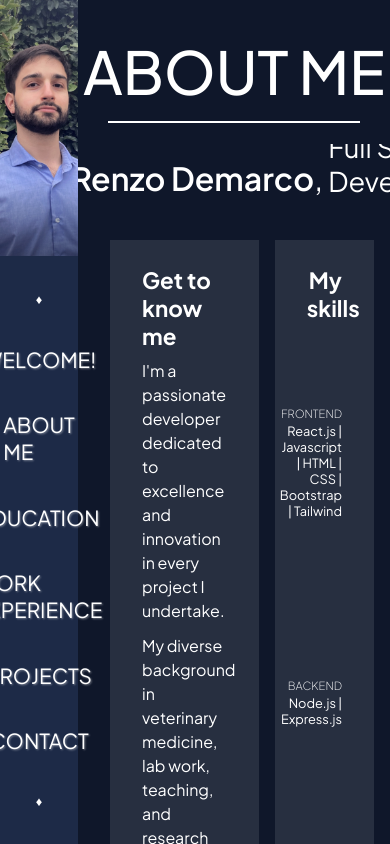
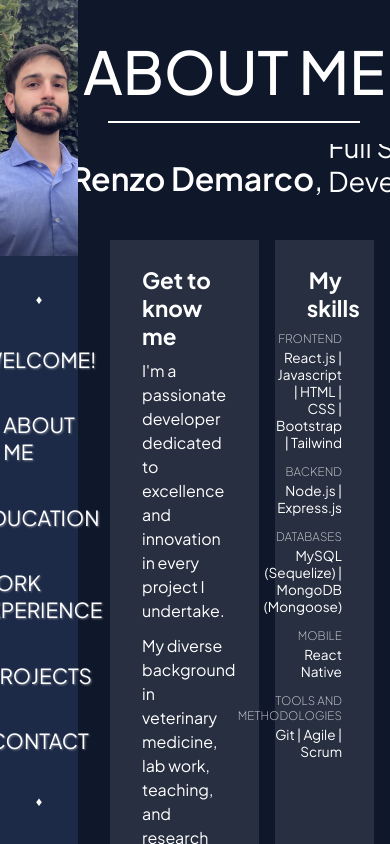
Before and after one commit to renzodemarco/portfolio, a React (Vite) app: page / in a window 390 px wide. Both pictures are taken after a click on the button "Let's start working together". Shown: the top 844 px of the page. Built offline with nearby package versions, Linux system fonts and the light colour scheme.

Commit message:
add responsive 1500px

```diff
--- a/package.json
+++ b/package.json
@@ -10,14 +10,11 @@
     "preview": "vite preview"
   },
   "dependencies": {
-    "@reduxjs/toolkit": "^2.2.5",
     "react": "^18.2.0",
     "react-copy-to-clipboard": "^5.1.0",
     "react-dom": "^18.2.0",
     "react-icons": "^5.2.1",
-    "react-redux": "^9.1.2",
-    "react-scroll": "^1.9.0",
-    "redux": "^5.0.1"
+    "react-scroll": "^1.9.0"
   },
   "devDependencies": {
     "@types/react": "^18.2.66",
--- a/src/components/ExperienceAccordion/ExperienceAccordion.css
+++ b/src/components/ExperienceAccordion/ExperienceAccordion.css
@@ -1,13 +1,16 @@
 .accordion-header {
-  padding: 1rem;
+  padding: 1.1rem;
   cursor: pointer;
   background-color: transparent;
   color: #fff;
   display: flex;
   flex-direction: row;
   justify-content: space-between;
+  background-color: #0a0f1b;
+}
+
+.accordion-header p {
   font-size: 1.2rem;
-  background-color: #0a0f1b;
 }
 
 .accordion-header:hover {
--- a/src/components/Layout/Layout.css
+++ b/src/components/Layout/Layout.css
@@ -14,5 +14,5 @@ main {
   padding: 8rem 2rem 2rem;
   display: flex;
   flex-direction: column;
-  gap: 7rem;
+  gap: 6rem;
 }
--- a/src/components/Navbar/Navbar.css
+++ b/src/components/Navbar/Navbar.css
@@ -37,6 +37,10 @@ ul li {
   text-shadow: 1px 1px 2px rgba(255, 255, 255, 0.4);
 }
 
+.nav-item a {
+  font-size: 1.3rem;
+}
+
 .nav-item:hover {
   cursor: pointer;
   font-weight: 500;
--- a/src/index.css
+++ b/src/index.css
@@ -25,6 +25,7 @@ body::-webkit-scrollbar-thumb {
 
 p {
   color: #fff;
+  font-size: 1rem;
 }
 
 h1 {
@@ -43,6 +44,7 @@ h2 {
 }
 
 h2 span {
+  font-size: 2rem;
   font-weight: 600;
 }
 
@@ -57,3 +59,15 @@ h4 {
   font-size: 1.4rem;
   color: #fff
 }
+
+@media (min-width: 1400px) {
+  * {
+    font-size: 17px;
+  }
+}
+
+@media (min-width: 1500px) {
+  * {
+    font-size: 18px;
+  }
+}
--- a/src/pages/AboutMe/AboutMe.css
+++ b/src/pages/AboutMe/AboutMe.css
@@ -48,20 +48,21 @@
   height: 90%;
   display: flex;
   flex-direction: column;
-  justify-content: space-around;
   align-items: flex-end;
   text-align: end;
+  gap: .2rem;
 }
 
 .skills-title {
-  font-size: .7rem;
+  font-size: .73rem;
   font-weight: 200;
   text-transform: uppercase;
   padding-bottom: .2rem;
+  opacity: .8;
 }
 
 .skills {
-  font-size: .8rem;
+  font-size: .85rem;
 }
 
 .skills:last-child {
--- a/src/pages/Contact/Contact.css
+++ b/src/pages/Contact/Contact.css
@@ -3,7 +3,7 @@
   display: flex;
   flex-direction: column;
   align-items: center;
-  gap: 5rem;
+  gap: 4vw;
 }
 
 .contact-msg {
--- a/src/pages/Contact/Contact.jsx
+++ b/src/pages/Contact/Contact.jsx
@@ -15,7 +15,7 @@ const Contact = () => {
           <MailButton />
         </div>
         <div className='contact-social'>
-          <h4>and find me on LinkedIn and GitHub:</h4>
+          <h4>or find me on LinkedIn and GitHub:</h4>
           <div className='contact-btn-container'>
             <ButtonLink name='linkedin' link='https://linkedin.com/in/renzo-demarco' />
             <ButtonLink name='github' link='https://github.com/renzodemarco' />
--- a/src/pages/Education/Education.css
+++ b/src/pages/Education/Education.css
@@ -9,7 +9,7 @@
 }
 
 .education-div {
-  padding: 1.6rem 2.4rem;
+  padding: 1.6rem 2.4rem 2rem;
   background-color: rgba(255, 255, 255, 0.06);
 }
 
@@ -37,6 +37,10 @@
   list-style-type: none;
 }
 
+.education-lang li {
+  list-style-type: none;
+}
+
 .education-div li span {
   font-weight: 600;
   font-size: 1rem;
@@ -44,7 +48,7 @@
 }
 
 .education-div li p {
-  padding-top: .2rem;
+  padding-top: .3rem;
   font-size: .75rem;
   opacity: .6;
 }
--- a/src/pages/Home/Home.css
+++ b/src/pages/Home/Home.css
@@ -66,3 +66,9 @@
   cursor: pointer;
   transition: .2s ease;
 }
+
+@media (min-width: 1400px) {
+  .home-container {
+    grid-template-columns: 57% 43%;
+  }
+}
```
Also changed, not shown: 1 other file (tests, documents, lock files or other folders).
